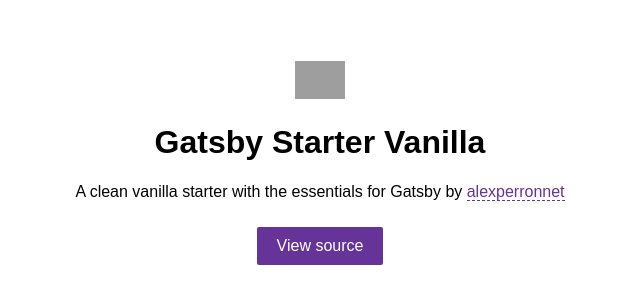
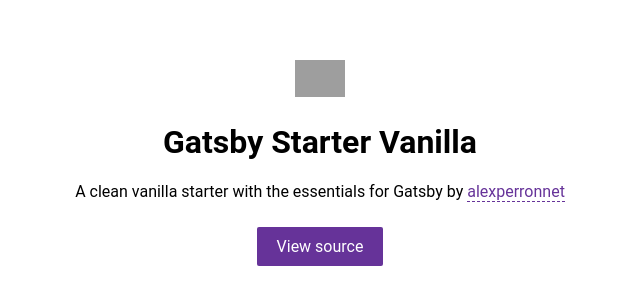
Before and after one commit to alexperronnet/gatsby-starter-vanilla, a Gatsby site: page / in a window 1280 px wide. Shown: the part 237-542 px from the top of the page, without its empty margins (320-960 px from the left). Built offline with nearby package versions, Linux system fonts and the light colour scheme; Gatsby itself is replaced by a stand-in of ours; grey boxes are pictures that could not be loaded.

Commit message:
Update index.css

```diff
--- a/src/styles/index.css
+++ b/src/styles/index.css
@@ -1,5 +1,5 @@
 html, body {
-  font-family: Arial, Helvetica, sans-serif;
+  font-family: "Roboto", Arial, Helvetica, sans-serif;
   background-color: #FFF;
   color: #000;
   margin: 0;
```
